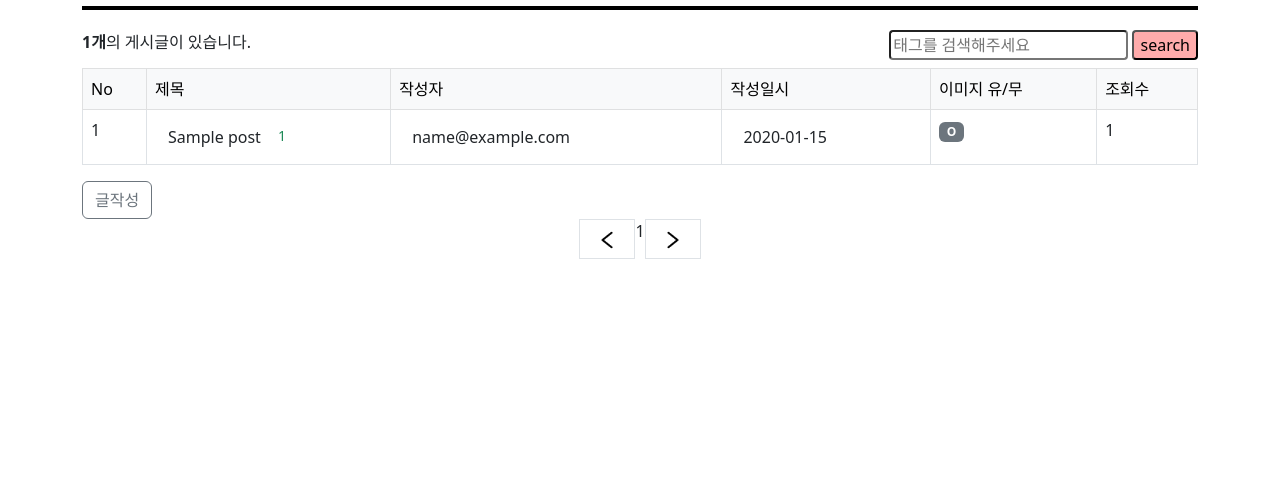
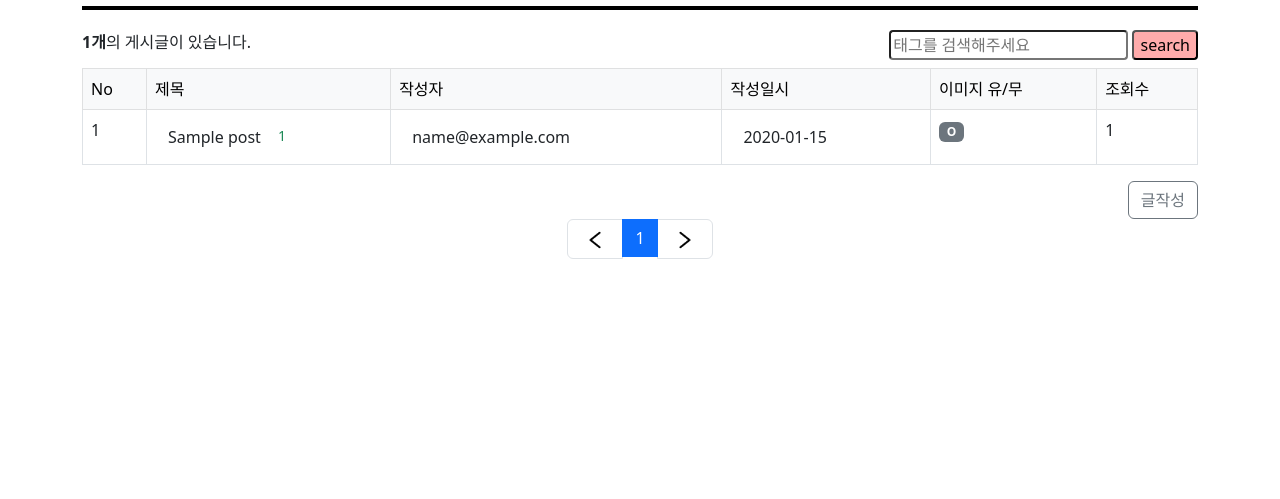
Before and after one commit to kimyeoju/Django-blog, a Django app: page /blog/ in a window 1280 px wide. Shown: the part 186-685 px from the top of the page. Run offline with Django 4.2, Linux system fonts and the light colour scheme; tables that the repository leaves empty hold one stand-in row (values such as "Sample post").

Commit message:
페이징처리수정완료

```diff
--- a/projects/blog/templates/blog/post_list.html
+++ b/projects/blog/templates/blog/post_list.html
@@ -1,4 +1,5 @@
 {% extends 'base.html' %}
+{% load blog_filter %}
 {% block content %}
 
 <h1 class="post-title pb-2">게시판 페이지</h1>
@@ -7,8 +8,8 @@
 
     <!-- 게시글 수 세기 -->
     <div class="post-count">
-        {% if post_count.count > 0 %}
-        <p><strong>{{ post_count.count }}개</strong>의 게시글이 있습니다.</p>
+        {% if post_obj.count > 0 %}
+        <p><strong>{{ post_obj.count }}개</strong>의 게시글이 있습니다.</p>
         {% else %}
         <p><strong>0개</strong>의 게시글이 있습니다.</p>
         {% endif %}
@@ -52,7 +53,10 @@
             <tbody>
                 {% for post in posts %}
                 <tr>
-                    <td>{{ post.id }}</td>
+                    <td>
+                        <!-- 번호 = 전체건수 - 시작인덱스 - 현재인덱스 + 1 -->
+                        {{ posts.paginator.count|sub:posts.start_index|sub:forloop.counter0|add:1 }}
+                    </td>
                     <td>
                         <a href="{% url 'blog:detail' pk=post.pk %}" class="btn">{{ post.title }}</a>
                         <!-- 댓글 개수 표시 -->
@@ -80,7 +84,7 @@
 
     <!-- 목록 하단 글작성 버튼 -->
     <div>
-        <a href="{% url 'blog:write' %}" class="btn btn-outline-secondary">글작성</a>
+        <a href="{% url 'blog:write' %}" class="btn btn-outline-secondary float-end">글작성</a>
     </div>
 </div>
 
@@ -88,29 +92,44 @@
 
 <!-- 페이징처리시작 -->
     <ul class="pagination justify-content-center" id="page_button">
-
         <!-- 이전페이지 -->
         {% if posts.has_previous %}
-            <a class="page-link" href="?page={{ posts.previous_page_number }}"><img src="/static/img/prev.png" width="30" height="24" alt="다음"></a>
+        <li class="page-item">
+            <a class="page-link" href="?page={{ posts.previous_page_number }}"><img src="/static/img/prev.png" width="30" height="24" alt="이전"></a>
+        </li>
         {% else %}
-            <a class="page-link" tabindex="-1" aria-disabled="true" href="#"><img src="/static/img/prev.png" width="30" height="24" alt="다음"></a>
+        <li class="page-item disabled">
+            <a class="page-link" tabindex="-1" aria-disabled="true" href="#"><img src="/static/img/prev.png" width="30" height="24" alt="이전"></a>
+        </li>
         {% endif %}
         <!-- 페이지리스트 -->
         {% for page_number in posts.paginator.page_range %}
+        {% if page_number >= posts.number|add:-5 and page_number <= posts.number|add:5 %}
             {% if page_number == posts.number %}
-                <a class="num active" href="?page={{ page_number }}">{{ page_number }}</a>
+            <li class="page-item active" aria-current="page">
+                <a class="page-link" href="?page={{ page_number }}">
+                    {{ page_number }}
+                </a>
+            </li>
             {% else %}
-                <a class="num" href="?page={{ page_number }}">{{ page_number }}</a>
+            <li class="page-item">
+                <a class="page-link" href="?page={{ page_number }}">
+                    {{ page_number }}
+                </a>
+            </li>
             {% endif %}
+        {% endif %}
         {% endfor %}
-
         <!-- 다음페이지 -->
         {% if posts.has_next %}
-
-            <a class="page-link" href="?page={{ posts.next_page_number }}"><img src="/static/img/next.png" width="30" height="24" alt=""></a>
+        <li class="page-item">
+            <a class="page-link" href="?page={{ posts.next_page_number }}"><img src="/static/img/next.png" width="30" height="24" alt="다음"></a>
+        </li>
         {% else %}
-
-            <a class="page-link" tabindex="-1" aria-disabled="true" href="#"><img src="/static/img/next.png" width="30" height="24" alt=""></a>
+        <li class="page-item disabled">
+            <a class="page-link" tabindex="-1" aria-disabled="true" href="#">
+                <img src="/static/img/next.png" width="30" height="24" alt="다음"></a>
+        </li>
         {% endif %}
     </ul>
 
--- /dev/null
+++ b/projects/blog/templatetags/blog_filter.py
@@ -0,0 +1,8 @@
+from django import template
+
+register = template.Library()
+
+
+@register.filter
+def sub(value, arg):
+    return value - arg
--- a/projects/blog/views.py
+++ b/projects/blog/views.py
@@ -11,16 +11,19 @@ from django.core.paginator import Paginator, PageNotAnInteger, EmptyPage
 # 글 목록 조회
 class Index(View):
     def get(self, request):
+        # Post 모델에서 전체 객체 가져오기
         post = Post.objects.all()
-        # Post 모델에서 전체 객체 가져오기
+        # get 방식으로 호출된 url에서 page값을 가져올 때 사용 page값없이 호출된 경우에는 디폴트로 1이라는 값을 설정
         page = request.GET.get('page',1)
+        # 첫번째 파라미터 post 게시물 전체를 의미하는 데이터, 두번째 파라미터는 5 페이지당 보여줄 게시물의 개수
         paginator = Paginator(post,5)
+        # paginator을 이용하여 요청된 페이지(page)에 해당되는 페이징 객체(page_obj)생성 -> 장고 내부적으로 데이터 전체를 조회하지 않고 해당 페이지의 데이터만 조회하도록 쿼리가 변경
         page_obj = paginator.get_page(page)
-
         context = {
+            # posts는 page_obj 즉 5페이지의 데이터 조회
             'posts': page_obj,
             'title': 'Blog',
-            'post_count': post
+            'post_obj': post
         }
         return render(request, 'blog/post_list.html', context)
 
@@ -66,7 +69,6 @@ class DetailView(View):
         context = {
             'title': 'Blog',
             'post_id' : pk,
-            # 템플릿 안에서는 id라는 변수로 사용
             'post_title': post.title,
             'post_writer': post.writer,
             'post_content': post.content,
--- a/projects/templates/index.html
+++ b/projects/templates/index.html
@@ -8,13 +8,13 @@
         </h1>
     </div>
     <div class="p-2 bd-highlight">
-        <a class="main-button btn" href="{% url 'blog:list' %}">블로그</a>
+        <a class="main-button btn" href="{% url 'blog:list' %}">BLOG</a>
     </div>
     <div class="p-2 bd-highlight">
-        <a class="main-button btn" href="{% url 'users:register' %}">회원가입</a>
+        <a class="main-button btn" href="{% url 'users:register' %}">REGISTER</a>
     </div>
     <div class="p-2 bd-highlight">
-        <a class="main-button btn" href="{% url 'users:login' %}">로그인</a>
+        <a class="main-button btn" href="{% url 'users:login' %}">LOGIN</a>
     </div>
 </div>
 
```
